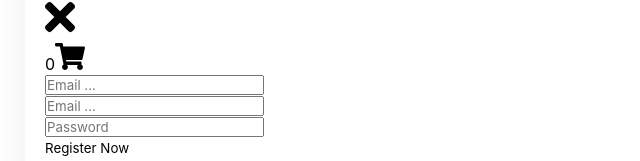
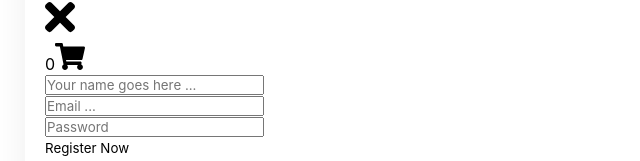
Before and after one commit to ElyesBenKhoud/ECommerce, a React (Create React App) app in the folder client/: page /register in a window 1280 px wide. Shown: the part 122-283 px from the top of the page, without its empty margins (0-640 px from the left). Built offline with nearby package versions, Linux system fonts and the light colour scheme; no server answers.

Commit message:
bug fixed

```diff
--- a/client/src/components/mainpages/auth/Register.js
+++ b/client/src/components/mainpages/auth/Register.js
@@ -55,7 +55,7 @@ function Register() {
               <input
                 type="text"
                 class="login__input"
-                placeholder="Email ..."
+                placeholder="Your name goes here ..."
                 name="name"
                 required
                 value={user.name}
```
